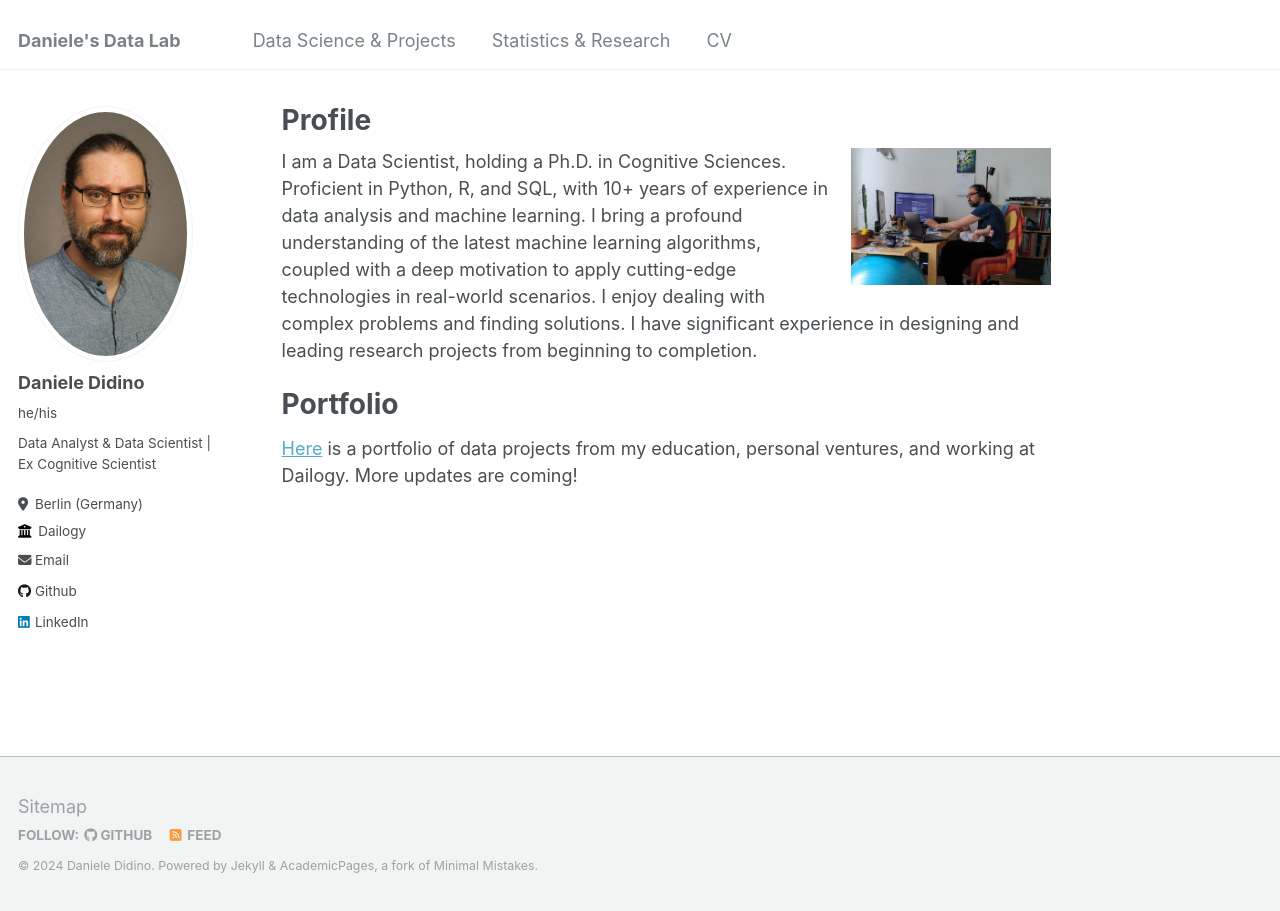
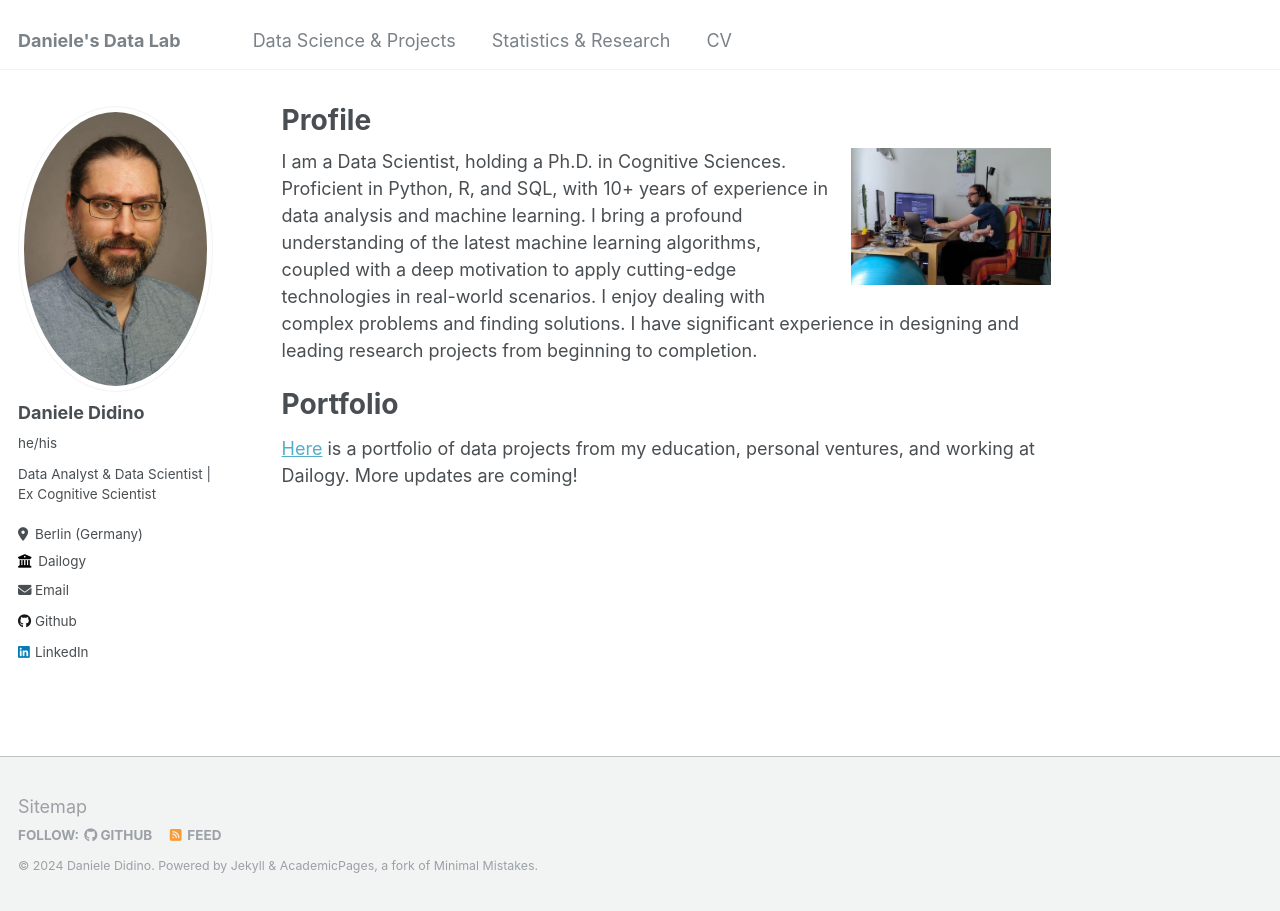
Before and after one commit to DanieleDidino/DanieleDidino.github.io, a Jekyll site: the page built from _pages/about.md, in a window 1280 px wide. Built offline with Jekyll 4.4.1, drawn with Linux system fonts in a browser that asks for light colours.

Commit message:
change profile photo shape

```diff
--- a/_sass/_sidebar.scss
+++ b/_sass/_sidebar.scss
@@ -90,7 +90,7 @@
   }
 
   img {
-    max-width: 175px;
+    /* max-width: 175px; */
     border-radius: 50%;
 
     @include breakpoint($large) {
```
